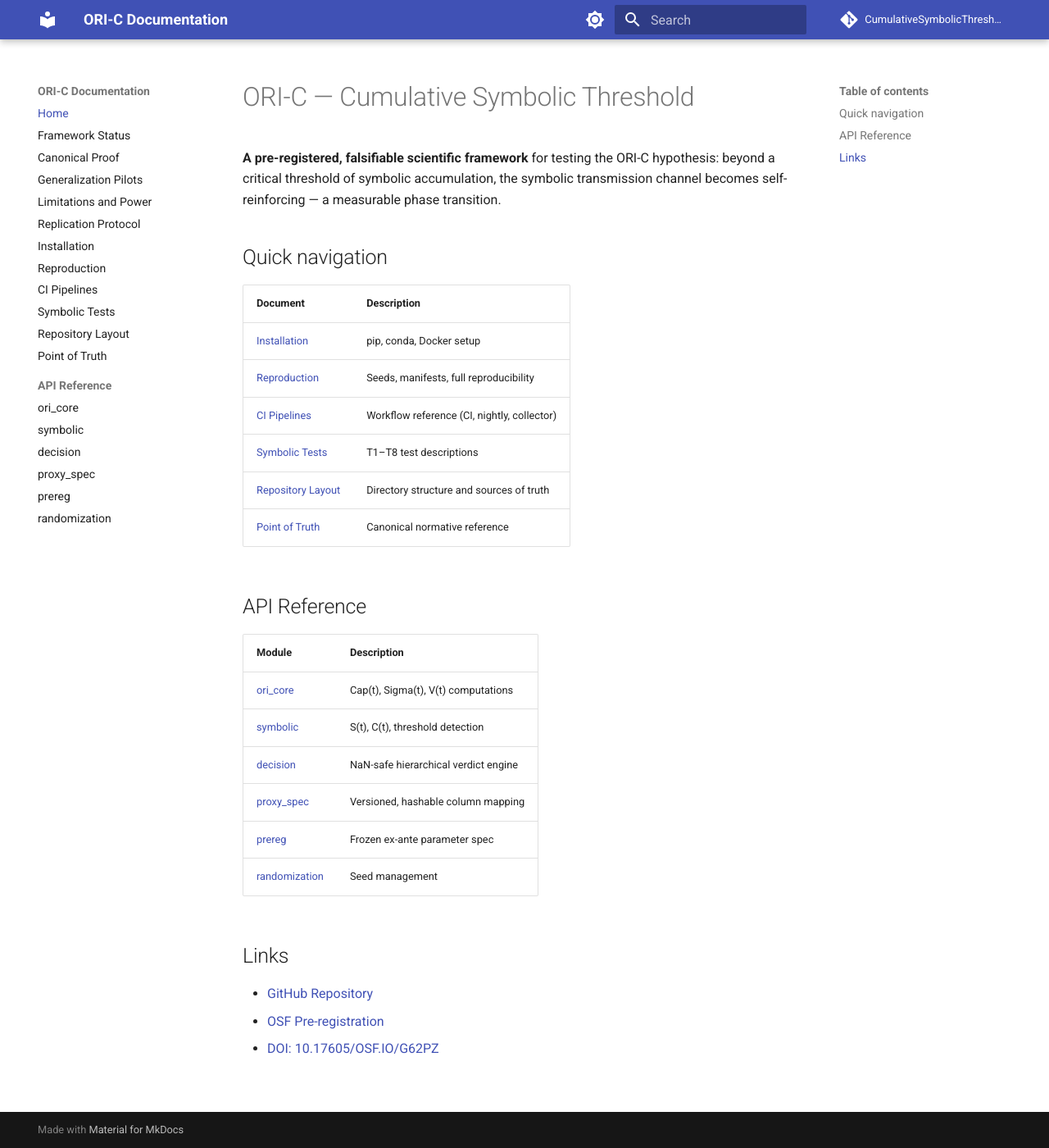
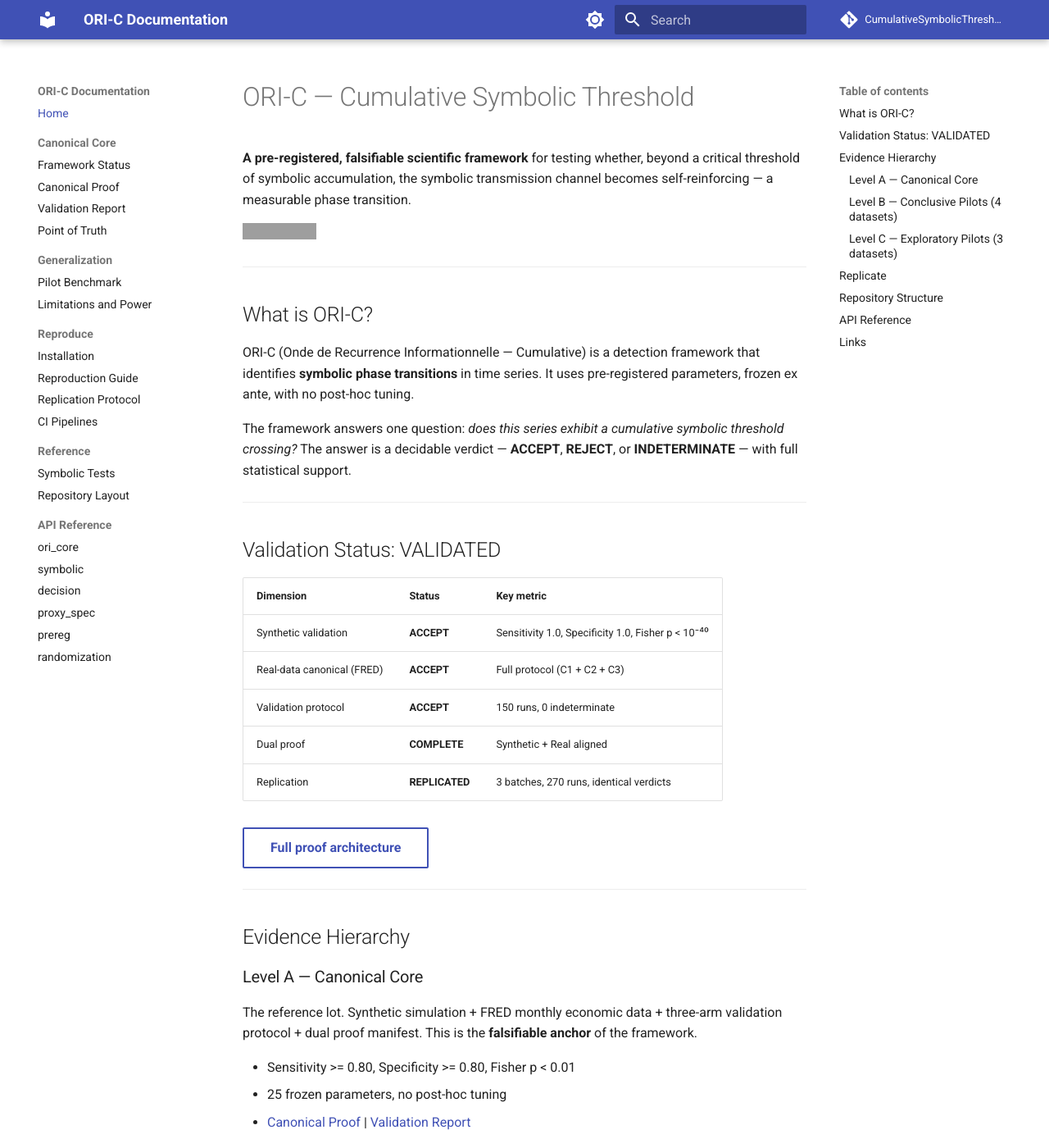
Before and after one commit to dalozedidier-dot/CumulativeSymbolicThreshold, an MkDocs documentation site: the page built from docs/index.md, in a window 1280 px wide and 1400 px high. Shown: the whole window at 82% size. Built offline with MkDocs 1.6.1 and Material for MkDocs 9.7.7, drawn with Linux system fonts in a browser that asks for light colours; comment, search, counter and statistics services are not loaded; some of the changed text lies outside the part shown; grey boxes are pictures that could not be loaded.

Commit message:
feat: hierarchical landing page and frozen generalization benchmark
Chantier 1 — Landing page restructured with clear evidence hierarchy:
- What is ORI-C (one-paragraph definition)
- Validation status table (Level A canonical core)
- Evidence hierarchy: Level A/B/C with pilot tables
- Replication entry points (smoke / canonical / full)
- Repository structure overview

Navigation reorganized into logical sections:
Canonical Core | Generalization | Reproduce | Reference | API

Chantier 2 — Generalization benchmark frozen as canonical object:
- contracts/GENERALIZATION_BENCHMARK.json (v1.0.0, frozen 2026-03-09)
- 4 conclusive + 3 exploratory pilots, 7 domains
- Proof level definitions, power classes, known limitations
- Citation format, versioning policy, cross-references
- 14 new contract integrity tests (124 total passing)

https://claude.ai/code/session_01UMNDhNLBWJqAEj7zuWFTmd

```diff
--- a/docs/index.md
+++ b/docs/index.md
@@ -1,19 +1,113 @@
 # ORI-C — Cumulative Symbolic Threshold
 
-**A pre-registered, falsifiable scientific framework** for testing the ORI-C hypothesis:
-beyond a critical threshold of symbolic accumulation, the symbolic transmission channel
-becomes self-reinforcing — a measurable phase transition.
+**A pre-registered, falsifiable scientific framework** for testing whether,
+beyond a critical threshold of symbolic accumulation, the symbolic transmission
+channel becomes self-reinforcing — a measurable phase transition.
 
-## Quick navigation
+[![DOI](https://img.shields.io/badge/DOI-10.17605%2FOSF.IO%2FG62PZ-blue)](https://doi.org/10.17605/OSF.IO/G62PZ)
 
-| Document | Description |
-|----------|-------------|
-| [Installation](installation.md) | pip, conda, Docker setup |
-| [Reproduction](REPRODUCE.md) | Seeds, manifests, full reproducibility |
-| [CI Pipelines](CI_PIPELINES.md) | Workflow reference (CI, nightly, collector) |
-| [Symbolic Tests](SYMBOLIC_TESTS.md) | T1–T8 test descriptions |
-| [Repository Layout](REPO_LAYOUT.md) | Directory structure and sources of truth |
-| [Point of Truth](ORI_C_POINT_OF_TRUTH.md) | Canonical normative reference |
+---
+
+## What is ORI-C?
+
+ORI-C (Onde de Recurrence Informationnelle — Cumulative) is a detection
+framework that identifies **symbolic phase transitions** in time series.
+It uses pre-registered parameters, frozen ex ante, with no post-hoc tuning.
+
+The framework answers one question: *does this series exhibit a cumulative
+symbolic threshold crossing?* The answer is a decidable verdict —
+**ACCEPT**, **REJECT**, or **INDETERMINATE** — with full statistical support.
+
+---
+
+## Validation Status: VALIDATED
+
+| Dimension | Status | Key metric |
+|-----------|--------|------------|
+| Synthetic validation | **ACCEPT** | Sensitivity 1.0, Specificity 1.0, Fisher p < 10⁻⁴⁰ |
+| Real-data canonical (FRED) | **ACCEPT** | Full protocol (C1 + C2 + C3) |
+| Validation protocol | **ACCEPT** | 150 runs, 0 indeterminate |
+| Dual proof | **COMPLETE** | Synthetic + Real aligned |
+| Replication | **REPLICATED** | 3 batches, 270 runs, identical verdicts |
+
+[Full proof architecture](canonical_proof.md){ .md-button }
+
+---
+
+## Evidence Hierarchy
+
+### Level A — Canonical Core
+
+The reference lot. Synthetic simulation + FRED monthly economic data +
+three-arm validation protocol + dual proof manifest. This is the
+**falsifiable anchor** of the framework.
+
+- Sensitivity >= 0.80, Specificity >= 0.80, Fisher p < 0.01
+- 25 frozen parameters, no post-hoc tuning
+- [Canonical Proof](canonical_proof.md) | [Validation Report](VALIDATION_CANONICAL_REPORT.md)
+
+### Level B — Conclusive Pilots (4 datasets)
+
+Real-world datasets **outside the canonical core** with decidable verdicts.
+These are publishable as confirmed out-of-domain applications.
+
+| Pilot | Domain | N | Verdict | Power |
+|-------|--------|---|---------|-------|
+| EEG Bonn | Neuroscience | 500 | **ACCEPT** | adequate |
+| Solar | Astrophysics | 288 | **ACCEPT** | adequate |
+| COVID mortality | Public health | 192 | **ACCEPT** | borderline |
+| BTC | Finance | 141 | **ACCEPT** | borderline |
+
+### Level C — Exploratory Pilots (3 datasets)
+
+Plausible signals but **insufficient statistical power** for a canonical
+conclusion. Published with explicit constraints, never cited as evidence.
+
+| Pilot | Domain | N | Verdict | Blocking constraint |
+|-------|--------|---|---------|---------------------|
+| Pantheon SN | Cosmology | 100 | INDETERMINATE | Pre-threshold undersampled |
+| PBDB marine | Paleobiology | 100 | INDETERMINATE | Post-extinction sparse |
+| LLM scaling | AI/Tech | 60 | INDETERMINATE | Series too short |
+
+Each has a concrete densification plan: [Power Upgrade Protocol](limitations_power.md#power-upgrade-protocol)
+
+[Full generalization benchmark](generalization_pilots.md){ .md-button }
+[Limitations and power](limitations_power.md){ .md-button }
+
+---
+
+## Replicate
+
+Three entry points, from fastest to most thorough:
+
+| What | Command | Time |
+|------|---------|------|
+| Smoke test | `make smoke` | ~2 min |
+| Full canonical suite (T1-T8) | `make canonical` | ~15 min |
+| Full replication (3 batches, 270 runs) | See [Replication Protocol](REPLICATION_PROTOCOL.md) | ~1 h |
+
+All seeds, manifests, and checksums are frozen:
+
+- [Installation](installation.md) — pip, conda, Docker
+- [Reproduction Guide](REPRODUCE.md) — seeds, manifests, full reproducibility
+- [CI Pipelines](CI_PIPELINES.md) — automated nightly + collector
+
+---
+
+## Repository Structure
+
+| Layer | Content |
+|-------|---------|
+| `contracts/` | Frozen parameters, pilot corpus, validation gates |
+| `src/` | Core ORI-C engine (ori_core, symbolic, decision) |
+| `04_Code/pipeline/` | Validation and pilot pipelines |
+| `04_Code/tests/` | 351 tests (17 files) |
+| `05_Results/` | All canonical outputs with SHA-256 manifests |
+| `docs/` | This documentation site |
+
+[Full layout](REPO_LAYOUT.md) | [Point of Truth](ORI_C_POINT_OF_TRUTH.md)
+
+---
 
 ## API Reference
 
@@ -26,6 +120,8 @@ becomes self-reinforcing — a measurable phase transition.
 | [prereg](api/prereg.md) | Frozen ex-ante parameter spec |
 | [randomization](api/randomization.md) | Seed management |
 
+---
+
 ## Links
 
 - [GitHub Repository](https://github.com/dalozedidier-dot/CumulativeSymbolicThreshold)
--- a/mkdocs.yml
+++ b/mkdocs.yml
@@ -24,17 +24,22 @@ theme:
 
 nav:
   - Home: index.md
-  - Framework Status: framework_status.md
-  - Canonical Proof: canonical_proof.md
-  - Generalization Pilots: generalization_pilots.md
-  - Limitations and Power: limitations_power.md
-  - Replication Protocol: REPLICATION_PROTOCOL.md
-  - Installation: installation.md
-  - Reproduction: REPRODUCE.md
-  - CI Pipelines: CI_PIPELINES.md
-  - Symbolic Tests: SYMBOLIC_TESTS.md
-  - Repository Layout: REPO_LAYOUT.md
-  - Point of Truth: ORI_C_POINT_OF_TRUTH.md
+  - Canonical Core:
+      - Framework Status: framework_status.md
+      - Canonical Proof: canonical_proof.md
+      - Validation Report: VALIDATION_CANONICAL_REPORT.md
+      - Point of Truth: ORI_C_POINT_OF_TRUTH.md
+  - Generalization:
+      - Pilot Benchmark: generalization_pilots.md
+      - Limitations and Power: limitations_power.md
+  - Reproduce:
+      - Installation: installation.md
+      - Reproduction Guide: REPRODUCE.md
+      - Replication Protocol: REPLICATION_PROTOCOL.md
+      - CI Pipelines: CI_PIPELINES.md
+  - Reference:
+      - Symbolic Tests: SYMBOLIC_TESTS.md
+      - Repository Layout: REPO_LAYOUT.md
   - API Reference:
       - ori_core: api/ori_core.md
       - symbolic: api/symbolic.md
@@ -60,5 +65,6 @@ markdown_extensions:
   - pymdownx.highlight:
       anchor_linenums: true
   - pymdownx.inlinehilite
+  - attr_list
   - toc:
       permalink: true
```
Also changed, not shown: docs/generalization_pilots.md (+20 -0 lines), 2 other files.
